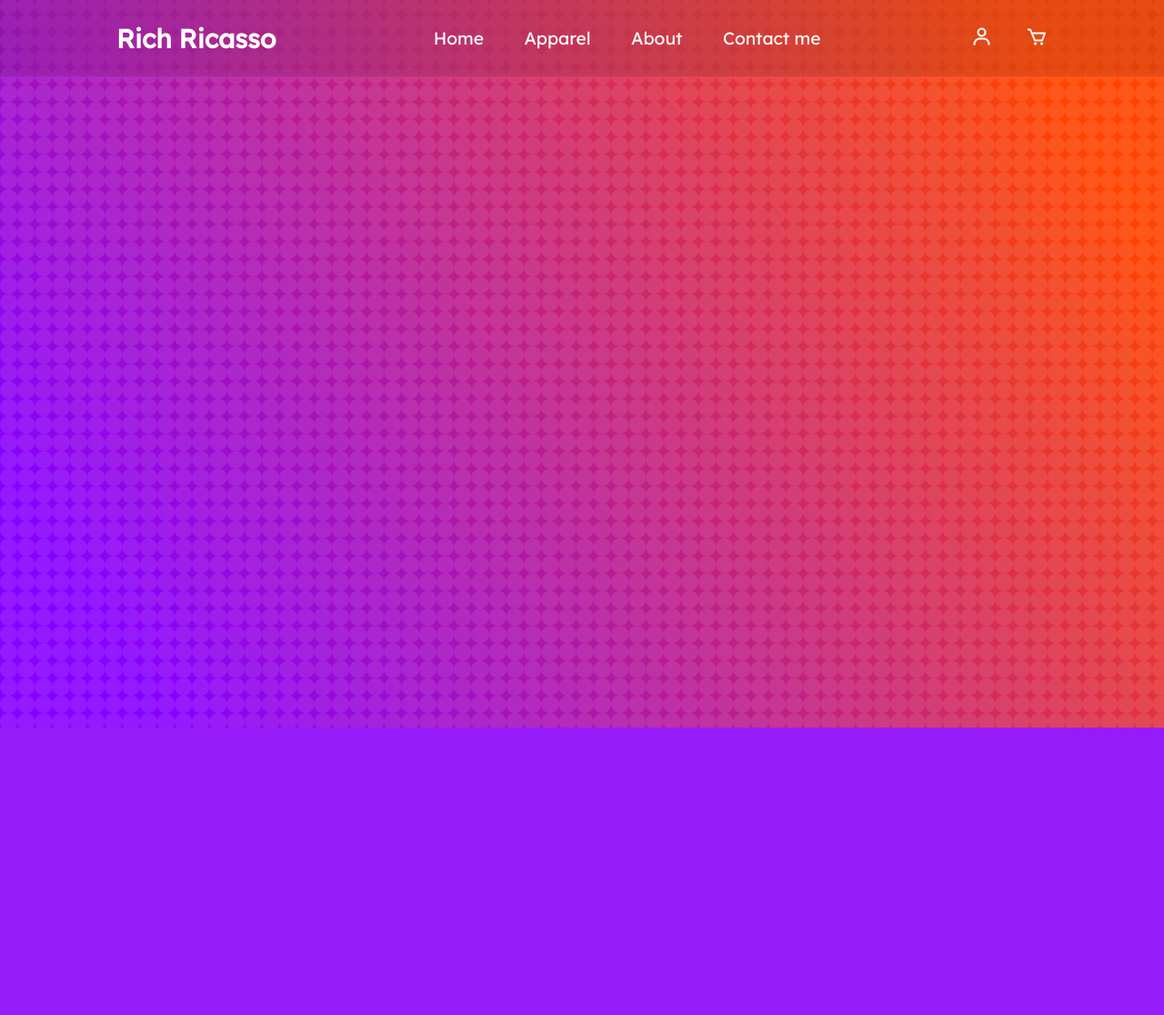
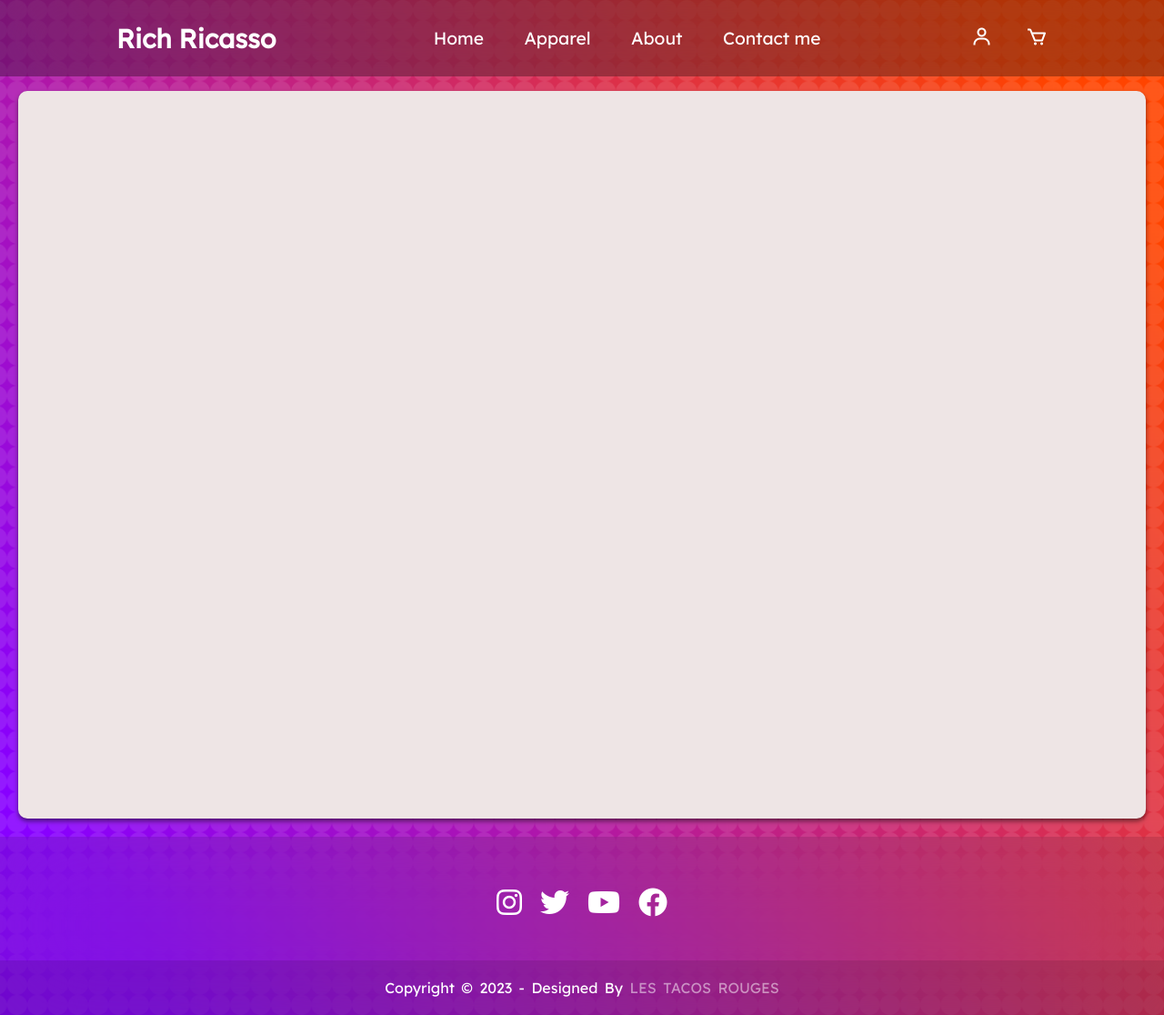
Before and after one commit to axlCastill0/ecommerce_website_richRicasso, a PHP site: page / in a window 1280 px wide. Shown: the whole page at 91% size. Before the commit the page ends 800 px from the top, so only its background shows below. Run offline with PHP 8.4, Linux system fonts and the light colour scheme.

Commit message:
Finished footer, tweaked header and added main bod

```diff
--- a/footer.php
+++ b/footer.php
@@ -4,16 +4,19 @@
     <meta charset="UTF-8">
     <meta name="viewport" content="width=device-width, initial-scale=1.0">
     <title>Document</title>
-    <link rel="stylesheet" href="styles.css">
-    <link rel="stylesheet" href="https://cdnjs.cloudflare.com/ajax/libs/font-awesome/6.4.2/css/all.min.css" integrity="sha512-z3gLpd7yknf1YoNbCzqRKc4qyor8gaKU1qmn+CShxbuBusANI9QpRohGBreCFkKxLhei6S9CQXFEbbKuqLg0DA==" crossorigin="anonymous" referrerpolicy="no-referrer" />
 </head>
 <body>
     <footer class="footer">
-        <div class="social-icons">
-            <a href="#"><i class="fa-brands fa-instagram"></i></a>
-            <a href="#"><i class="fa-brands fa-youtube"></i></a>
-            <a href="#"><i class="fa-brands fa-twitter"></i></a>
-            <a href="#"><i class="fa-brands fa-facebook"></i></a>
+        <div class="footer-content">
+            <ul class="socials">
+                <li><a href="#"><i class="fa-brands fa-instagram"></i></a></li>
+                <li><a href="#"><i class="fa-brands fa-twitter"></i></a></li>
+                <li><a href="#"><i class="fa-brands fa-youtube"></i></a></li>
+                <li><a href="#"><i class="fa-brands fa-facebook"></i></a></li>
+            </ul>
+        </div>
+        <div class="footer-bottom">
+            <p>Copyright &copy; 2023 - Designed by <span>Les Tacos Rouges</span></p>
         </div>
     </footer>
 </body>
--- a/index.php
+++ b/index.php
@@ -6,12 +6,13 @@
     <title>Rich Ricasso</title>
     <link rel="stylesheet" href="styles.css">
     <link href='https://unpkg.com/boxicons@2.1.4/css/boxicons.min.css' rel='stylesheet'>
+    <link rel="stylesheet" href="https://cdnjs.cloudflare.com/ajax/libs/font-awesome/6.4.2/css/all.min.css" integrity="sha512-z3gLpd7yknf1YoNbCzqRKc4qyor8gaKU1qmn+CShxbuBusANI9QpRohGBreCFkKxLhei6S9CQXFEbbKuqLg0DA==" crossorigin="anonymous" referrerpolicy="no-referrer" />
 </head>
 <body>
     <?php include("header.php") ?>
-    <main>
+    <main class="container">
 
     </main>
-    <footer></footer>
+    <?php include("footer.php") ?>
 </body>
 </html>
--- a/styles.css
+++ b/styles.css
@@ -12,6 +12,17 @@ body {
     background: url("bg.png");
     background-size: cover;
     background-position: center;
+}
+
+/* MAIN */
+.container {
+    min-height: 100vh;
+    margin: 20px;
+    margin-top: 100px;
+    background: #eee5e5;
+    padding: 15px;
+    border-radius: 10px;
+    box-shadow: 0px 3px 5px rgba(0, 0, 0, 0.5);
 }
 
 /* HEADER */
@@ -34,7 +45,7 @@ body {
     left: 0;
     width: 100%;
     height: 100%;
-    background: rgba(0, 0, 0, 0.1);
+    background: rgba(0, 0, 0, 0.3);
     backdrop-filter: blur(50px);
     z-index: -1;
 }
@@ -125,7 +136,7 @@ body {
         left: 0;
         width: 100%;
         height: 0;
-        background: rgba(0, 0, 0, 0.1);
+        background: rgba(0, 0, 0, 0.2);
         backdrop-filter: blur(50px);
         box-shadow: 0 .5rem 1rem rgba(0, 0, 0, 0.2);
         overflow: hidden;
@@ -148,5 +159,75 @@ body {
     #check:checked~.navbar a {
         transform: translateY(0);
     }
+
+    .container {
+        min-height: 100vh;
+        margin: 5px;
+        margin-top: 85px;
+        background: #eee5e5;
+        padding: 15px;
+    }
 }
 /*END HEADER*/
+
+/* FOOTER */
+.footer {
+    background: rgba(0, 0, 0, 0.1);
+    backdrop-filter: blur(50px);
+    width: 100%;
+    padding-top: 40px;
+    color: #fff;
+}
+
+.footer-content {
+    display: flex;
+    align-items: center;
+    justify-content: center;
+    flex-direction: column;
+    text-align: center;
+}
+
+.socials {
+    list-style: none;
+    display: flex;
+    align-items: center;
+    justify-content: center;
+    margin: 1rem 0 3rem 0;
+}
+
+.socials li {
+    margin: 0 10px;
+}
+
+.socials a {
+    text-decoration: none;
+    color: #fff;
+}
+
+.socials a i {
+    font-size: 2rem;
+    transition: color .4s ease;
+}
+
+.socials a:hover {
+    color: rgb(195, 0, 255);
+}
+
+.footer-bottom {
+    background: rgba(0, 0, 0, 0.1);
+    width: 100%;
+    padding: 20px 0;
+    text-align: center;
+}
+
+.footer-bottom p {
+    font-size: 16px;
+    word-spacing: 3px;
+    text-transform: capitalize;
+}
+
+.footer-bottom span {
+    text-transform: uppercase;
+    opacity: .5;
+    font-weight: 200;
+}
```
